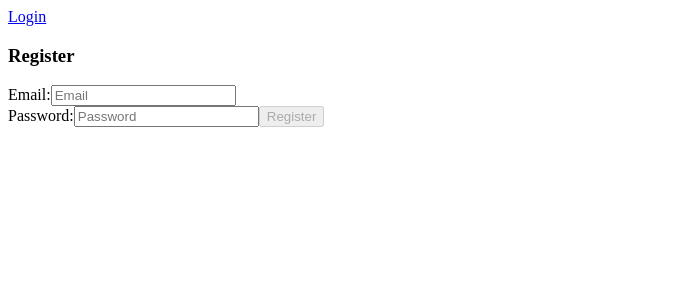
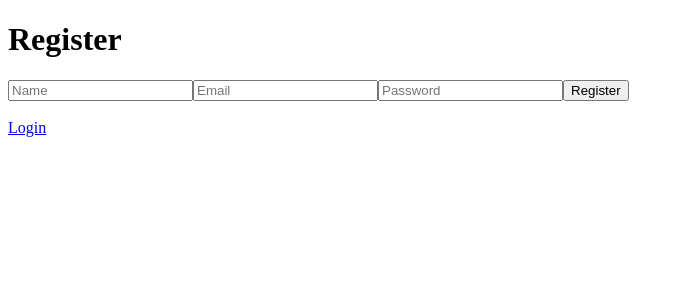
Before and after one commit to juliokscesar/unique-learningservice, a React (Create React App) app in the folder unique-web/: page /register in a window 1280 px wide. Shown: the top 300 px of the page, without its empty margins (0-684 px from the left). Built offline with nearby package versions, Linux system fonts and the light colour scheme.

Commit message:
Created form structure, Register, Error page and started login

```diff
--- a/unique-web/package.json
+++ b/unique-web/package.json
@@ -11,6 +11,7 @@
     "@types/react": "^17.0.11",
     "@types/react-dom": "^17.0.0",
     "jquery": "^3.6.0",
+    "qs": "^6.10.1",
     "react": "^17.0.2",
     "react-cookie": "^4.0.3",
     "react-dom": "^17.0.2",
@@ -45,6 +46,7 @@
   },
   "devDependencies": {
     "@types/jquery": "^3.5.5",
+    "@types/qs": "^6.9.6",
     "@types/react-router-dom": "^5.1.7"
   }
 }
--- a/unique-web/src/AppRouter.tsx
+++ b/unique-web/src/AppRouter.tsx
@@ -1,20 +1,22 @@
 import React from "react";
-import { BrowserRouter, Switch, Route } from "react-router-dom";
+import { BrowserRouter, Switch, Route, Redirect } from "react-router-dom";
 import { Toast } from "./components/Toast";
+import { Error } from "./components/Error";
 import { UserHome } from "./components/UserHome";
 import { Login } from "./components/Login";
 import { Register } from "./components/Register";
-import { TestApi } from "./components/TestApi";
 
-const AppRouter = () => {
+class AppRouter extends React.Component {
+  render() {
     return (
       <div className="App">
         <BrowserRouter>
           <Switch>
-
             <Route exact path="/">
               <UserHome />
             </Route>
+
+            <Route path="/error" component={Error} />
 
             <Route path="/login">
               <Login />
@@ -24,18 +26,19 @@ const AppRouter = () => {
               <Register />
             </Route>
 
-          <Route path="/testapi">
-            <TestApi urlTest="http://localhost:8080/api/test/course" />
+            <Route path="/secret">
+              <Toast
+                message="Eureka! You have just discovered my secret!"
+                author="Julio"
+              />
             </Route>
 
-          <Route path="/secret">
-            <Toast message="Eureka! You have just discovered my secret!" author="Julio"/>
-          </Route>
-
+            <Redirect from="*" to="/error?err=Not+Found" />
           </Switch>
         </BrowserRouter>
       </div>
     );
   }
+}
 
 export default AppRouter;
--- /dev/null
+++ b/unique-web/src/components/Error.tsx
@@ -0,0 +1,33 @@
+import React from "react";
+import { RouteComponentProps } from "react-router-dom";
+
+interface ErrorProps extends RouteComponentProps<any> {}
+
+type ErrorState = {
+  err: string;
+};
+
+export class Error extends React.Component<ErrorProps, ErrorState> {
+  state: ErrorState = {
+    err: "",
+  };
+
+  componentDidMount() {
+    const params = new URLSearchParams(this.props.location.search);
+    const errParam = params.get("err");
+
+    this.setState({
+      err: errParam === null ? "Error page" : errParam
+    });
+  }
+
+  render() {
+    return (
+      <div className="errorPage">
+        <h1>Sorry, something wrong occurred.</h1>
+
+        <p>{this.state.err}</p>
+      </div>
+    );
+  }
+}
--- a/unique-web/src/components/Login.tsx
+++ b/unique-web/src/components/Login.tsx
@@ -2,16 +2,22 @@ import React from "react";
 import { Link } from "react-router-dom";
 import { UserForm } from "./UserForm";
 
-const testSubmit = (email: string, password: string) => {
-  alert("Email: " + email + " Password: " + password);
+type LoginState = {
+  email: string;
+  password: string;
 }
 
-export const Login = () => {
-  return (
-      <div className="loginPage">
-        <Link to="/register">Register</Link>
+export class Login extends React.Component<{}, LoginState> {
+  state: LoginState = {
+    email: "",
+    password: "",
+  }
 
-        <UserForm title="Login" submitFn={ testSubmit } />
-      </div>
-  )
+  changeEmail = (newEmail: string) => {
+    this.setState({email: newEmail});
+  }
+
+  changePassword = (newPassword: string) => {
+    this.setState({password: newPassword});
+  }
 }
--- a/unique-web/src/components/Register.tsx
+++ b/unique-web/src/components/Register.tsx
@@ -1,17 +1,119 @@
 import React from "react";
+// import * as $ from "jquery";
 import { Link } from "react-router-dom";
+import { toggleElementById, validateEmail } from "../utils";
 import { UserForm } from "./UserForm";
+import { API_BASE_URI } from "../constants";
+import QueryString from "qs";
 
-const testSubmit = (email: string, password: string) => {
-  console.log("Email: " + email + " Password: " + password);
+type RegisterState = {
+  name: string;
+  email: string;
+  password: string;
+  resultURL: string;
+};
+
+export class Register extends React.Component<{}, RegisterState> {
+  state: RegisterState = {
+    name: "",
+    email: "",
+    password: "",
+    resultURL: "/",
+  };
+
+  changeName = (newName: string) => {
+    this.setState({ name: newName });
+  };
+
+  changeEmail = (newEmail: string) => {
+    this.setState({ email: newEmail });
+  };
+
+  changePassword = (newPassword: string) => {
+    this.setState({ password: newPassword });
+  };
+
+  changeResultURL = (newURL: string) => {
+    this.setState({ resultURL: newURL });
+  };
+
+  registerSubmit = async () => {
+    let dataResult: string = await fetch(API_BASE_URI + "user/register", {
+      method: "POST",
+      headers: {
+        "Content-Type": "application/x-www-form-urlencoded",
+      },
+      body: QueryString.stringify(this.state),
+    })
+      .then((res) => res.json())
+      .then((data) => JSON.stringify(data));
+
+    return dataResult;
+  };
+
+  render() {
+    const inputFields = [
+      {
+        name: "name",
+        type: "text",
+        required: true,
+        onChangeFn: (e: React.ChangeEvent<HTMLInputElement>) =>
+          this.changeName(e.target.value),
+      },
+      {
+        name: "email",
+        type: "text",
+        required: true,
+        onChangeFn: (e: React.ChangeEvent<HTMLInputElement>) => {
+          const pass = (document.querySelector("#password") as HTMLInputElement)
+            .value;
+          toggleElementById(
+            "submit",
+            validateEmail(e.target.value) && pass.length >= 8
+          );
+          this.changeEmail(e.target.value);
+        },
+      },
+      {
+        name: "password",
+        type: "password",
+        required: true,
+        minLength: 8,
+        onChangeFn: (e: React.ChangeEvent<HTMLInputElement>) => {
+          const email = (document.querySelector("#email") as HTMLInputElement)
+            .value;
+          toggleElementById(
+            "submit",
+            validateEmail(email) && e.target.value.length >= 8
+          );
+          this.changePassword(e.target.value);
+        },
+      },
+    ];
+
+    return (
+      <div className="registerForm">
+        <UserForm
+          title="Register"
+          inputs={inputFields}
+          submitFn={async () => {
+            const res = await this.registerSubmit();
+            const data = JSON.parse(res);
+
+            if (data["error"] !== undefined) {
+              this.changeResultURL("/error?err=Email+Registered");
+            } else {
+              this.changeResultURL("/login");
+            }
+
+            document.location.replace(this.state.resultURL);
+          }}
+        />
+
+        <br />
+
+        <Link to="/login">Login</Link>
+      </div>
+    );
+  }
 }
-
-export const Register = () => {
-    return (
-        <div className="registerPage">
-          <Link to="/login">Login</Link>
-
-          <UserForm title="Register" submitFn={ testSubmit } />
-        </div>
-    )
-}
--- a/unique-web/src/components/TestApi.tsx
+++ /dev/null
@@ -1,33 +0,0 @@
-import React from "react";
-import * as $ from "jquery";
-
-const getFromAPI = (apiUrl: string) => {
-  $.ajax({
-    url: apiUrl,
-    type: "GET",
-    dataType: "json",
-    success: (res) => {
-      console.log(res);
-    },
-    error: (err) => {
-      console.log(err);
-    }
-  });
-  return "Done!";
-}
-
-type TestApiProps = {
-  urlTest: string;
-};
-
-export const TestApi = (props: TestApiProps) => {
-  const result = getFromAPI(props.urlTest);
-
-  console.log(result);
-
-  return (
-      <div>
-          <h1>{ result }</h1>
-      </div>
-  )
-}
--- a/unique-web/src/components/UserForm.tsx
+++ b/unique-web/src/components/UserForm.tsx
@@ -1,69 +1,51 @@
 import React from "react";
-import { toggleElementById, validateEmail } from "../utils";
+import { capitalizeFirstLetter } from "../utils";
 
-type UserFormSubmitFunc = (email: string, password: string) => void;
+type FnEventChange = (e: React.ChangeEvent<HTMLInputElement>) => void;
+type FnSubmit = () => void;
 
 type UserFormProps = {
   title: string;
-  submitFn: UserFormSubmitFunc;
-};
+  inputs: {
+      name: string,
+      type: string,
+      required: boolean,
+      minLength?: number,
+      onChangeFn?: FnEventChange
+    }[];
+    submitFn: FnSubmit;
+}
 
-export const UserForm = (props: UserFormProps) => {
-  return (
-    <div className="userForm">
-      <form action="/">
-        <h3>{ props.title }</h3>
+export class UserForm extends React.Component<UserFormProps> {
+  render() {
+    const inputs = this.props.inputs.map((input) => {
+      return (
+        <input
+          type={input.type}
+          id={input.name}
+          key={input.name}
+          name={input.name}
+          placeholder={capitalizeFirstLetter(input.name)}
+          required={input.required}
+          minLength={input.minLength}
+          onChange={input.onChangeFn}
+        />
+      );
+    });
 
-        <label>Email:
-          <input
-            id="email"
-            name="email"
-            type="text"
-            placeholder="Email"
-            required={ true }
-            onChange={ (e) => {
-              const pass = document.querySelector("#password") as HTMLInputElement;
-              toggleElementById(
-                "userSubmit",
-                (validateEmail(e.target.value) && pass.value.length >= 8)
-              );
-            }}
-          />
-        </label>
+    return (
+      <div className="userForm">
+        <h1>{capitalizeFirstLetter(this.props.title)}</h1>
 
-        <br />
+        {inputs}
 
-        <label>Password:
-          <input
-            id="password"
-            name="password"
-            type="password"
-            placeholder="Password"
-            minLength={ 8 }
-            required={ true }
-            onChange={ (e) => {
-              const email = document.querySelector("#email") as HTMLInputElement;
-              toggleElementById(
-                "userSubmit",
-                (e.target.value.length >= 8 && validateEmail(email.value))
-              );
-            }}
-          />
-        </label>
+        <button id="submit">{capitalizeFirstLetter(this.props.title)}</button>
 
-        <input
-          id="userSubmit"
-          type="submit"
-          value={ props.title }
-          disabled={true}
-          onSubmit={ () => {
-            const email = document.querySelector("#email") as HTMLInputElement;
-            const password = document.querySelector("#password") as HTMLInputElement;
-            props.submitFn(email.value, password.value);
-          }}
-        />
+      </div>
+    );
+  }
 
-      </form>
-    </div>
-  )
+  componentDidMount() {
+    (document.querySelector("#submit") as HTMLInputElement).addEventListener("click", this.props.submitFn);
+  }
 }
--- /dev/null
+++ b/unique-web/src/constants.ts
@@ -0,0 +1 @@
+export const API_BASE_URI = "http://localhost:8080/api/";
--- a/unique-web/src/utils.ts
+++ b/unique-web/src/utils.ts
@@ -7,3 +7,7 @@ const emailRegex = /^(([^<>()[\]\\.,;:\s@"]+(\.[^<>()[\]\\.,;:\s@"]+)*)|(".+"))@
 export const validateEmail = (email: string) => {
   return emailRegex.test(email)
 }
+
+export const capitalizeFirstLetter = (str: string) => {
+  return str.charAt(0).toLocaleUpperCase() + str.slice(1);
+}
```
Also changed, not shown: 2 other files (tests, documents, lock files or other folders). Lines whose indentation alone changed are shown as unchanged.
